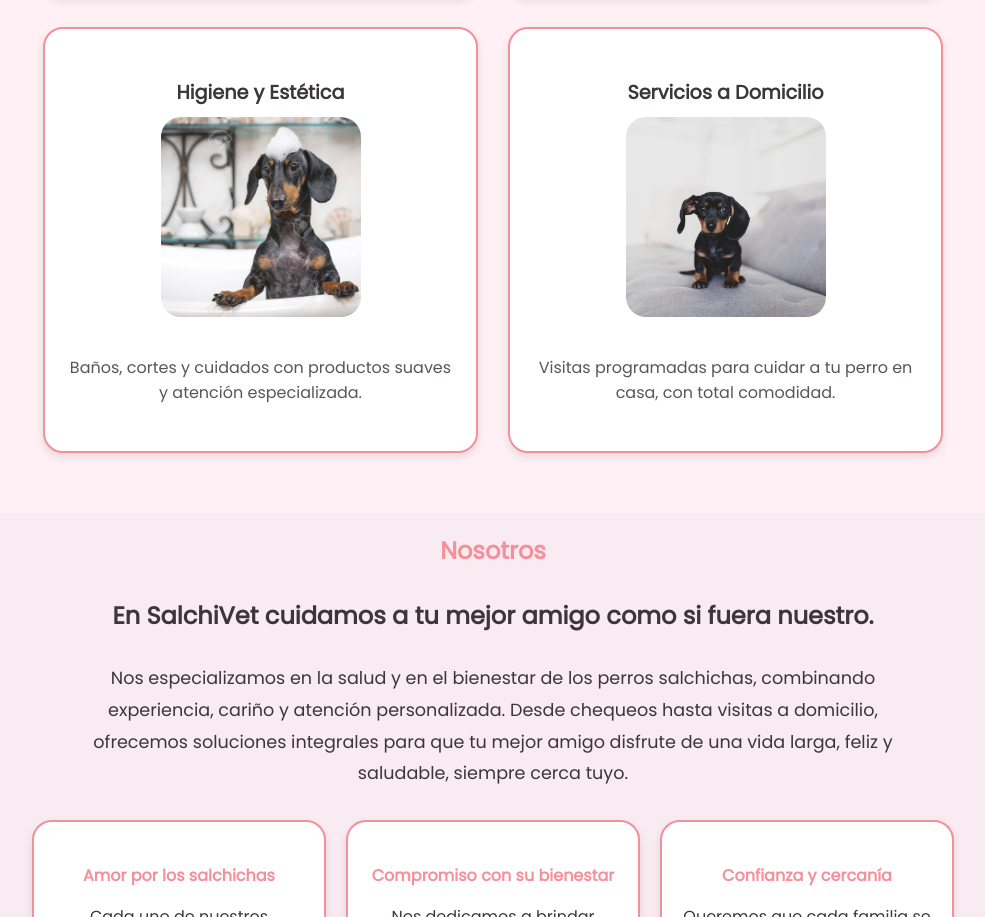
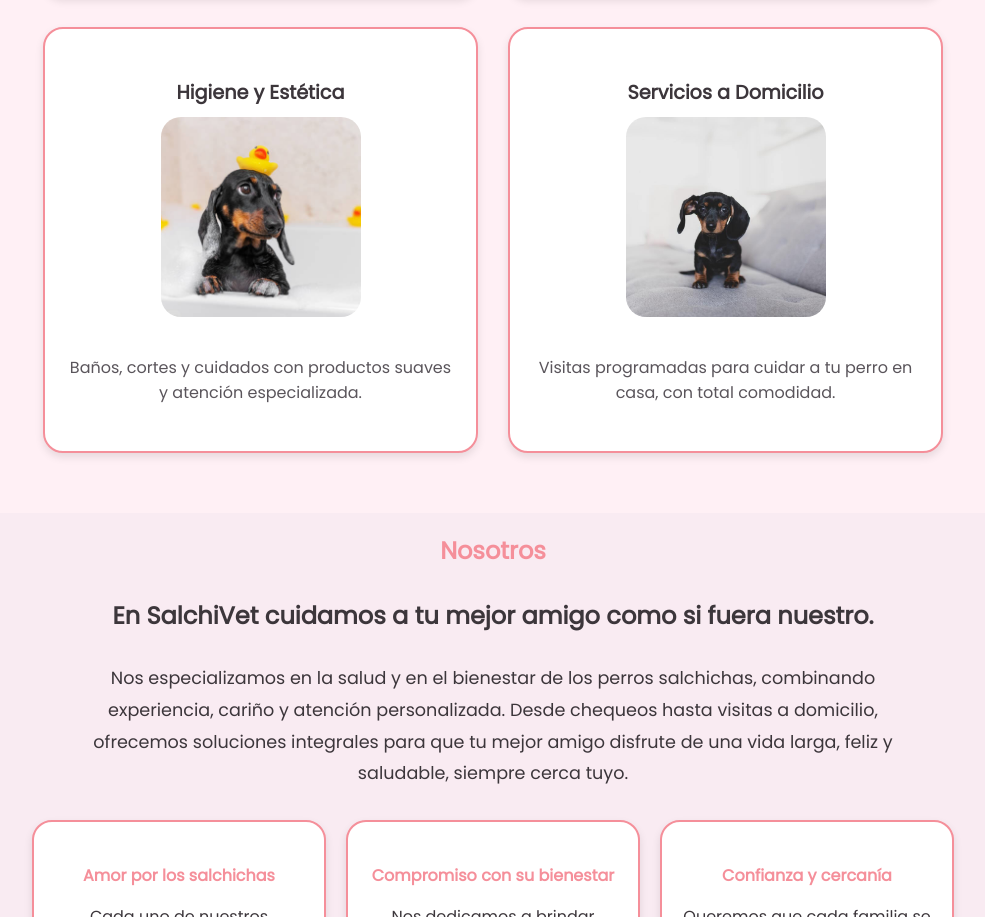
Before and after one commit to karenchaio/TP-programacion-web, a plain HTML site: page index.html in a window 1280 px wide. Shown: the part 942-1859 px from the top of the page, without its empty margins (147-1132 px from the left). Drawn offline with Linux system fonts and the light colour scheme.

Commit message:
listo iok

```diff
--- a/index.html
+++ b/index.html
@@ -43,7 +43,7 @@
                 </div>
                 <div class="servicio">
                     <h3>Higiene y Estética</h3>
-                    <img src="./bano.jpg" alt="Imagen ilustrativa">
+                    <img src="./banosi.jpg" alt="Imagen ilustrativa">
                     <p>Baños, cortes y cuidados con productos suaves y atención especializada.</p>
                 </div>
                 <div class="servicio">
```
Also changed, not shown: banosi.jpg (added).
